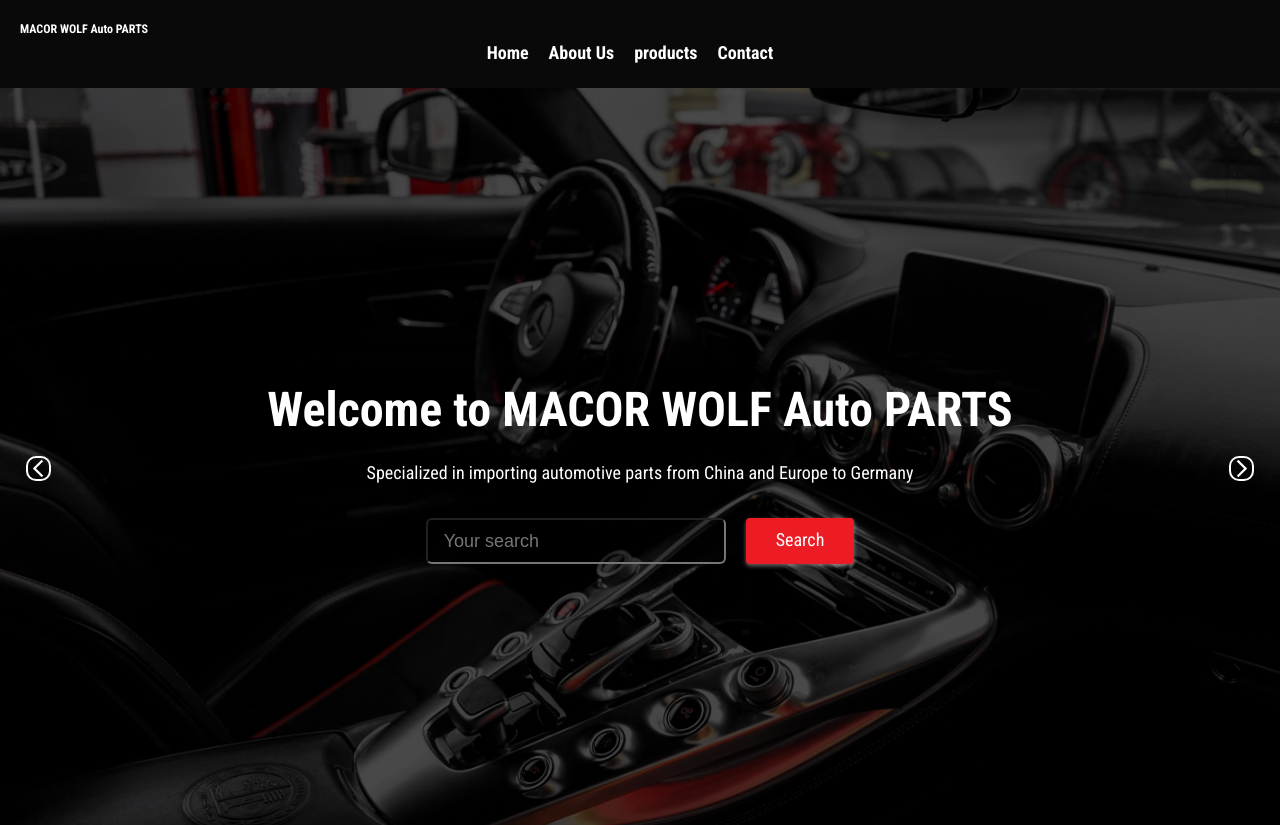
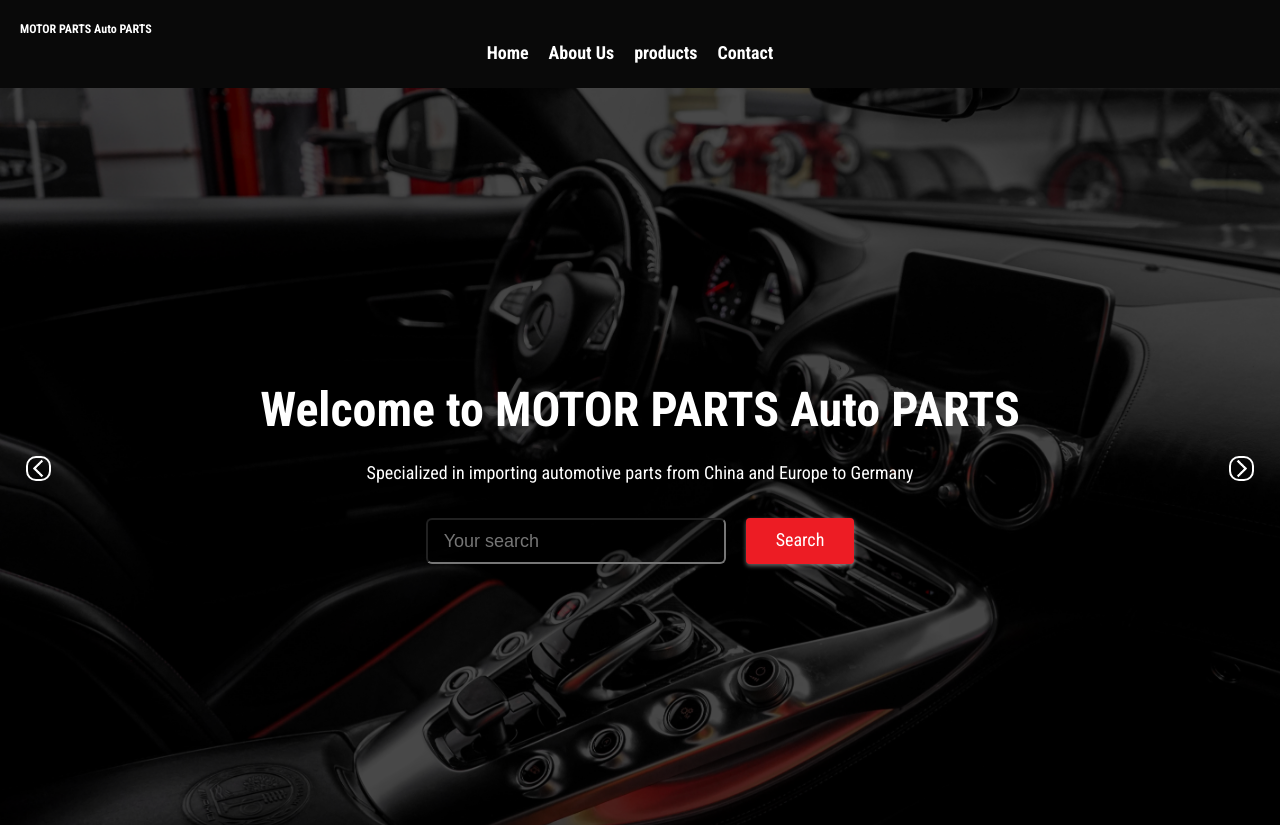
Before and after one commit to LuciferDIot/Macor-Wolf, a plain HTML site: page index.html in a window 1280 px wide. Shown: the top 825 px of the page. Drawn offline with Linux system fonts and the light colour scheme.

Commit message:
Update index.html

```diff
--- a/index.html
+++ b/index.html
@@ -10,7 +10,7 @@
 <body>
     <header>
         <nav>
-            <h6>MACOR WOLF Auto PARTS</h6>
+            <h6>MOTOR PARTS Auto PARTS</h6>
             <ul>
                 <li><a href="#main">Home</a></li>
                 <li><a href="#about">About Us</a></li>
@@ -23,7 +23,7 @@
     <section id="main">
         <a class="left-arrow" id="wl-arrow"></a>
         <div class="main-content">
-            <h1>Welcome to MACOR WOLF Auto PARTS</h1>
+            <h1>Welcome to MOTOR PARTS Auto PARTS</h1>
             <p>Specialized in importing automotive parts from China and Europe to Germany</p>
             <div class="search">
                 <div class="input-filed">
@@ -207,7 +207,7 @@
         <div class="container footer-flex right">
             <p>&copy; 2023 pasindu geevinda. All rights reserved.</p>
             <div>
-                <h6>MACOR WOLF Auto PARTS</h6>
+                <h6>MOTOR PARTS Auto PARTS</h6>
                 <h6>Address : Hohenheider Str. 114, 30120 Wedemark, Germany</h6>
                 <h6>Phone Number : +49 5130 94792</h6>
             </div>
```
